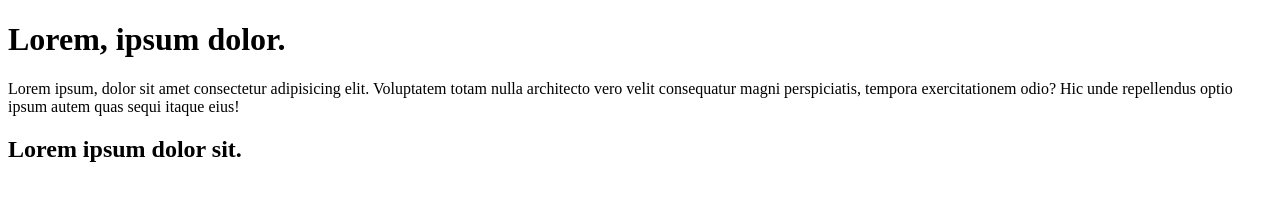
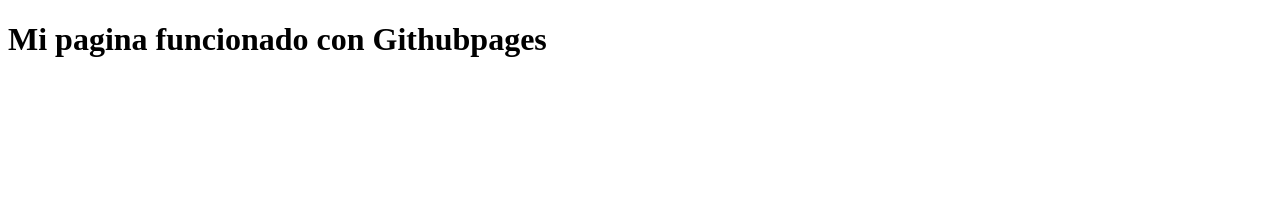
Before and after one commit to juanmiguelr/eliminar-por-favor-, a plain HTML site: page index.html/index.html in a window 1280 px wide. Drawn offline with Linux system fonts and the light colour scheme.

Commit message:
modifique el index

```diff
--- a/index.html/index.html
+++ b/index.html/index.html
@@ -3,12 +3,11 @@
 <head>
     <meta charset="UTF-8">
     <meta name="viewport" content="width=device-width, initial-scale=1.0">
-    <title>Document</title>
+    <title>Github pages</title>
 </head>
 <body>
-    <h1>Lorem, ipsum dolor.</h1>
-    <p>Lorem ipsum, dolor sit amet consectetur adipisicing elit. Voluptatem totam nulla architecto vero velit consequatur magni perspiciatis, tempora exercitationem odio? Hic unde repellendus optio ipsum autem quas sequi itaque eius!</p>
-    <h2>Lorem ipsum dolor sit.</h2>
+
+   <h1>Mi pagina funcionado con Githubpages</h1>
 
 </body>
 </html>
```
